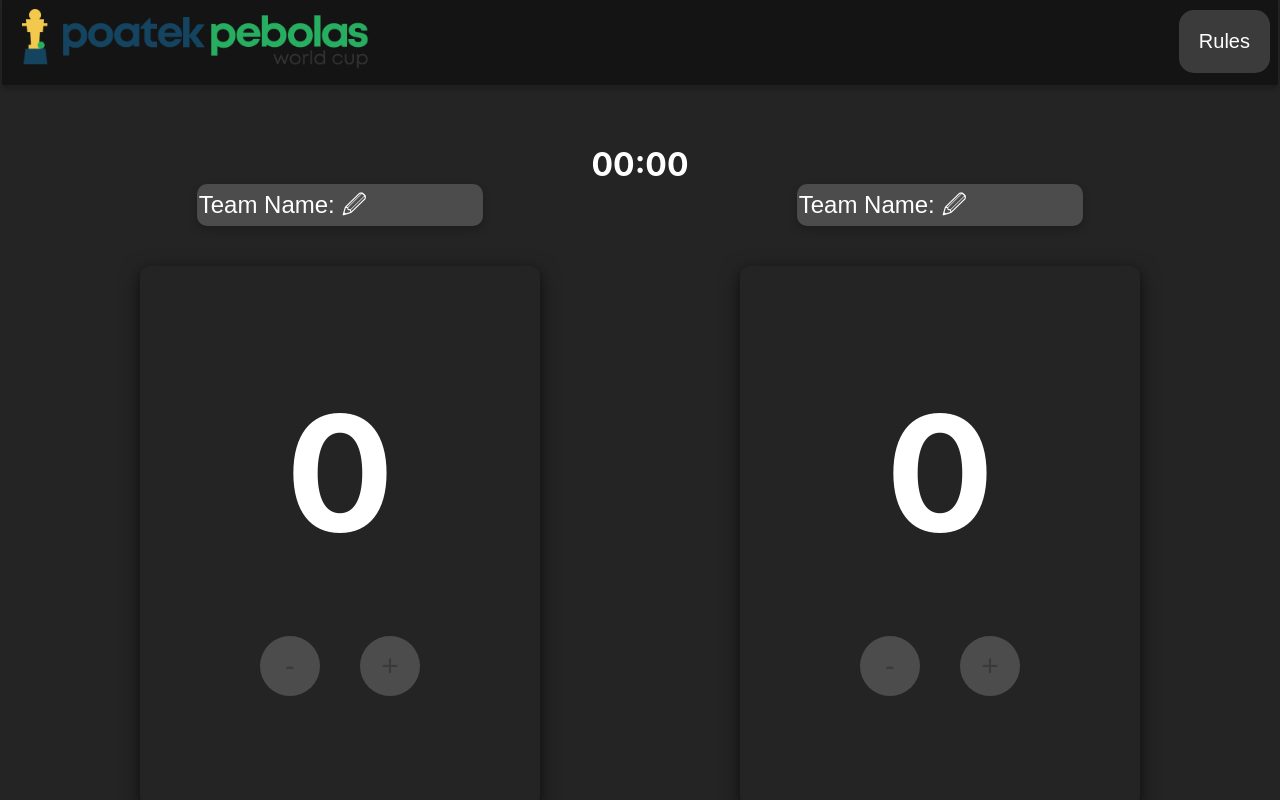
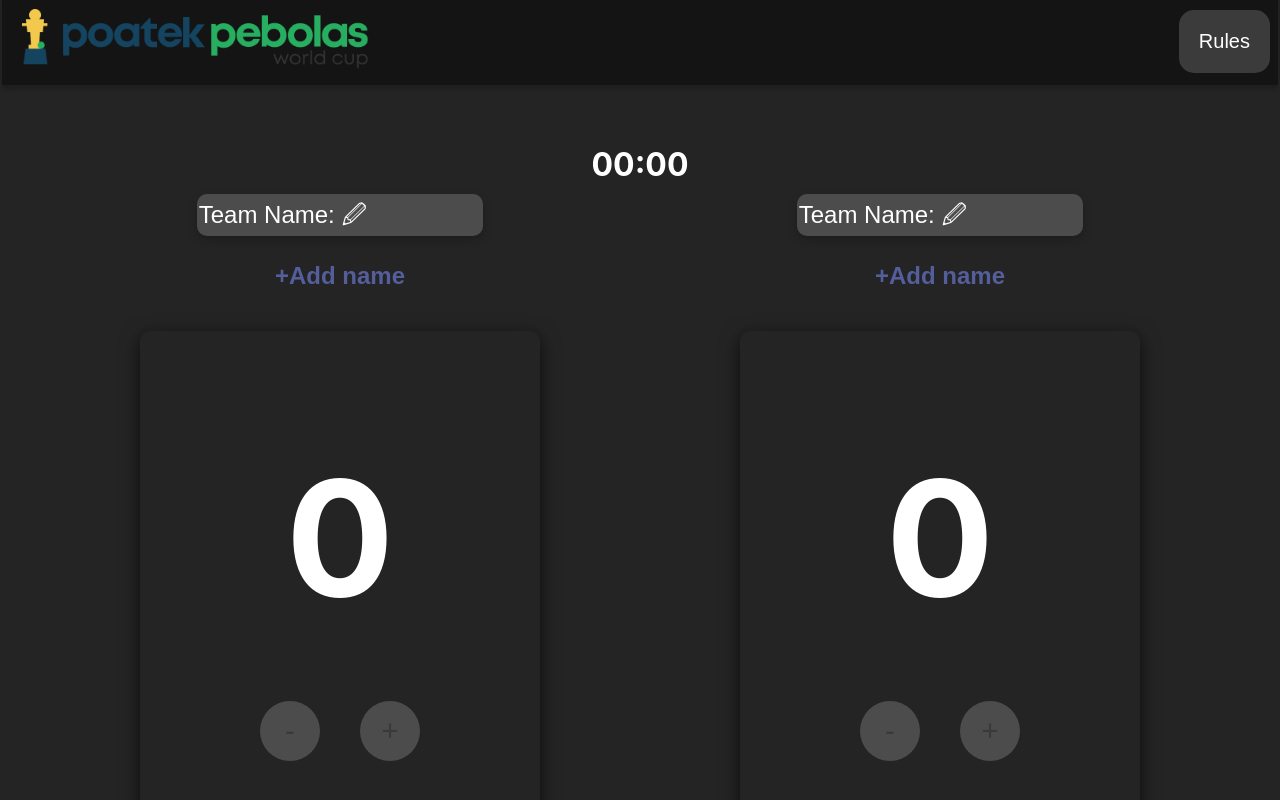
Before and after one commit to NiltonCalegariPoatek/-pebolas-project, a React (Create React App) app: page / in a window 1280 px wide. Shown: the top 800 px of the page. Built offline with nearby package versions, Linux system fonts and the light colour scheme.

Commit message:
✨Added additional name input logic

```diff
--- a/src/App.css
+++ b/src/App.css
@@ -88,6 +88,15 @@
   border: none;
   font-size: x-large;
   border-radius: 10px;
+  margin-top: 10px;
+}
+.addname {
+  margin-top:25px;
+  border: none;
+  background-color: white;
+  color:rgb(83, 94, 155);
+  font-size:x-large;
+  font-weight: bold;
 }
 
 .clock-container {
--- a/src/App.js
+++ b/src/App.js
@@ -15,6 +15,9 @@ function App() {
 
   const [teamNameGreen, setTeamNameGreen] = useState()
   const [teamNameYellow, setTeamNameYellow] = useState()
+
+  const [additionalTeamNameGreen, setAdditionalTeamNameGreen] = useState()
+  const [additionalTeamNameYellow, setAdditionalTeamNameYellow] = useState()
 
   const [buttonPopup, setButtonPopup] = useState(false);
   const [isVisible, setIsVisible] = useState(false);
@@ -88,15 +91,28 @@ function App() {
     }
   }
 
+  function handleAdditionalNameChange(teamColor, newAdditionalName) {
+    switch (teamColor.toLowerCase()) {
+      case "green":
+        setAdditionalTeamNameGreen(newAdditionalName)
+        break;
+      case "yellow":
+        setAdditionalTeamNameYellow(newAdditionalName)
+        break;
+
+      default:
+        break;
+    }
+  }
+
   function handleGameStart() {
-    console.log(gameStart)
     if (gameStart) {
       setRunning(true)
     }
     else if (gameStart === false) {
       setRunning(false)
     }
-    else{console.log("oi eu")}
+    else { console.log("oi eu") }
   }
 
   function handleFinishGame() {
@@ -146,6 +162,8 @@ function App() {
     setGameStart(false)
     setWinner(undefined)
     setIsResetClock(true)
+    setAdditionalTeamNameGreen(undefined)
+    setAdditionalTeamNameYellow(undefined)
   }
 
   return (
@@ -158,12 +176,20 @@ function App() {
         </fieldset>
 
       </header>
-      <Clock running={running} winner={winner} isResetClock={isResetClock} isResetFunc={() => {setIsResetClock(false)}}/>
+      <Clock running={running} winner={winner} isResetClock={isResetClock} isResetFunc={() => { setIsResetClock(false) }} />
 
 
       <div className='scores-super-container'>
         <div className='scores-container'>
-          <Names teamName={teamNameGreen} teamColor={"green"} handleTeamNameChange={handleTeamNameChange} gameStart={gameStart} />
+          <Names
+            teamColor={"green"}
+            teamName={teamNameGreen}
+            additionalTeamName={additionalTeamNameGreen}
+            handleTeamNameChange={handleTeamNameChange}
+            handleAdditionalNameChange={handleAdditionalNameChange}
+            gameStart={gameStart}
+          />
+
           <Score
             points={pointsGreen}
             addPoint={() => handleAddGoal("green")}
@@ -174,7 +200,15 @@ function App() {
         </div>
 
         <div className='scores-container'>
-          <Names teamName={teamNameYellow} teamColor={"yellow"} handleTeamNameChange={handleTeamNameChange} gameStart={gameStart} />
+          <Names
+            teamColor={"yellow"}
+            teamName={teamNameYellow}
+            additionalTeamName={additionalTeamNameYellow}
+            handleTeamNameChange={handleTeamNameChange}
+            handleAdditionalNameChange={handleAdditionalNameChange}
+            gameStart={gameStart}
+          />
+
           <Score
             points={pointsYellow}
             addPoint={() => handleAddGoal("yellow")}
--- /dev/null
+++ b/src/Components/AdditionalNameInput.jsx
@@ -0,0 +1,20 @@
+import { useState } from "react";
+
+const AdditionalNameInput = ({ teamColor, teamName, handleTeamNameChange }) => {
+    const [addedName, setAddedName] = useState(false)
+    return (
+        <>
+            {addedName ?
+                <form className='names'>
+                    <input className='names-input' type={"text"} placeholder="Team Name: 🖉"
+                        value={teamName} onChange={(e) => handleTeamNameChange(teamColor, e.target.value)} />
+                </form>
+                :
+                <button className="addname" onClick={() =>setAddedName(true)}>+Add name</button>
+            }
+            {console.log("oi: ", addedName)}
+        </>
+    )
+}
+
+export default AdditionalNameInput;
--- /dev/null
+++ b/src/Components/NameInput.jsx
@@ -0,0 +1,9 @@
+const NameInput = ({ teamColor, teamName, handleTeamNameChange }) => {
+    return (
+        <form className='names'>
+            <input className='names-input' type={"text"} placeholder="Team Name: 🖉"
+                value={teamName} onChange={(e) => handleTeamNameChange(teamColor, e.target.value)} />
+        </form>
+    )
+}
+export default NameInput;
--- a/src/Components/Names.jsx
+++ b/src/Components/Names.jsx
@@ -1,12 +1,32 @@
-const Names = ({ teamColor, teamName, handleTeamNameChange, gameStart }) => {
-    return ((gameStart === true) ? (
+import AdditionalNameInput from "./AdditionalNameInput";
+import NameInput from "./NameInput";
 
-        <p className='team-names'>{teamName ? teamName : teamColor}</p>
+const Names = ({ teamColor, teamName, additionalTeamName, handleTeamNameChange, handleAdditionalNameChange, gameStart }) => {
 
-    ) :
-        <form className='names'>
-            <input className='names-input' type={"text"} placeholder="Team Name: 🖉" value={teamName} onChange={(e) => handleTeamNameChange(teamColor, e.target.value)} />
-        </form>
+    function buildTeamNames(teamName, teamColor, additionalTeamName) {
+        if (teamName && additionalTeamName) {
+            return `${teamName} & ${additionalTeamName}`
+        }
+        else if (teamName) {
+            return teamName
+        }
+        else if (additionalTeamName) {
+            return additionalTeamName
+        }
+        else {
+            return teamColor
+        }
+    }
+
+    return (
+        gameStart ?
+            <p className='team-names'>{buildTeamNames(teamName, teamColor, additionalTeamName)}</p>
+            :
+            <>
+                <NameInput teamColor={teamColor} teamName={teamName} handleTeamNameChange={handleTeamNameChange} />
+
+                <AdditionalNameInput teamColor={teamColor} teamName={additionalTeamName} handleTeamNameChange={handleAdditionalNameChange} />
+            </>
     )
 }
 
--- a/src/Dark-app.css
+++ b/src/Dark-app.css
@@ -98,10 +98,20 @@ body {
     border-radius: 10px;
     background-color: rgb(76, 76, 76);
     color: white;
+    margin-top: 10px;
 }
 
 ::placeholder {
     color: white;
+}
+
+.addname {
+    margin-top:25px;
+    border: none;
+    background-color: rgb(36, 36, 36);
+    color:rgb(83, 94, 155);
+    font-size:x-large;
+    font-weight: bold;
 }
 
 .clock-container {
```
